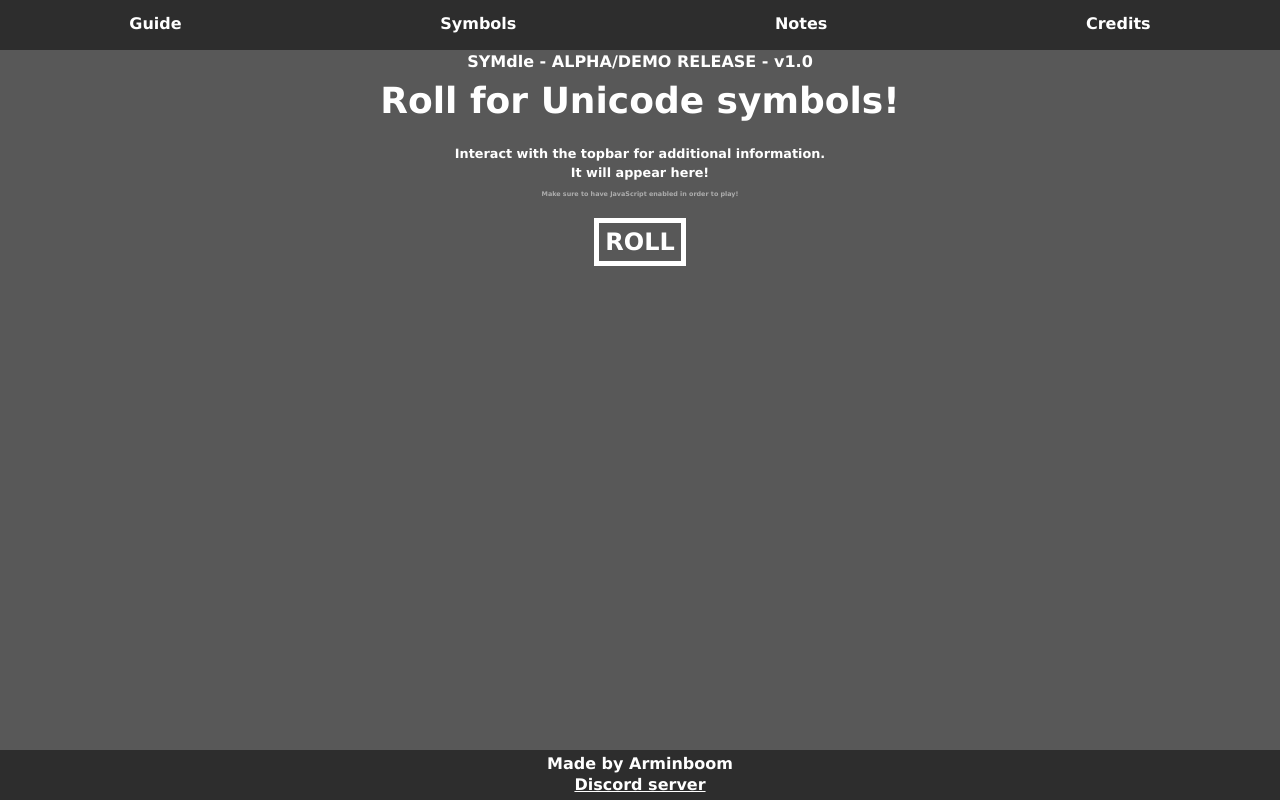
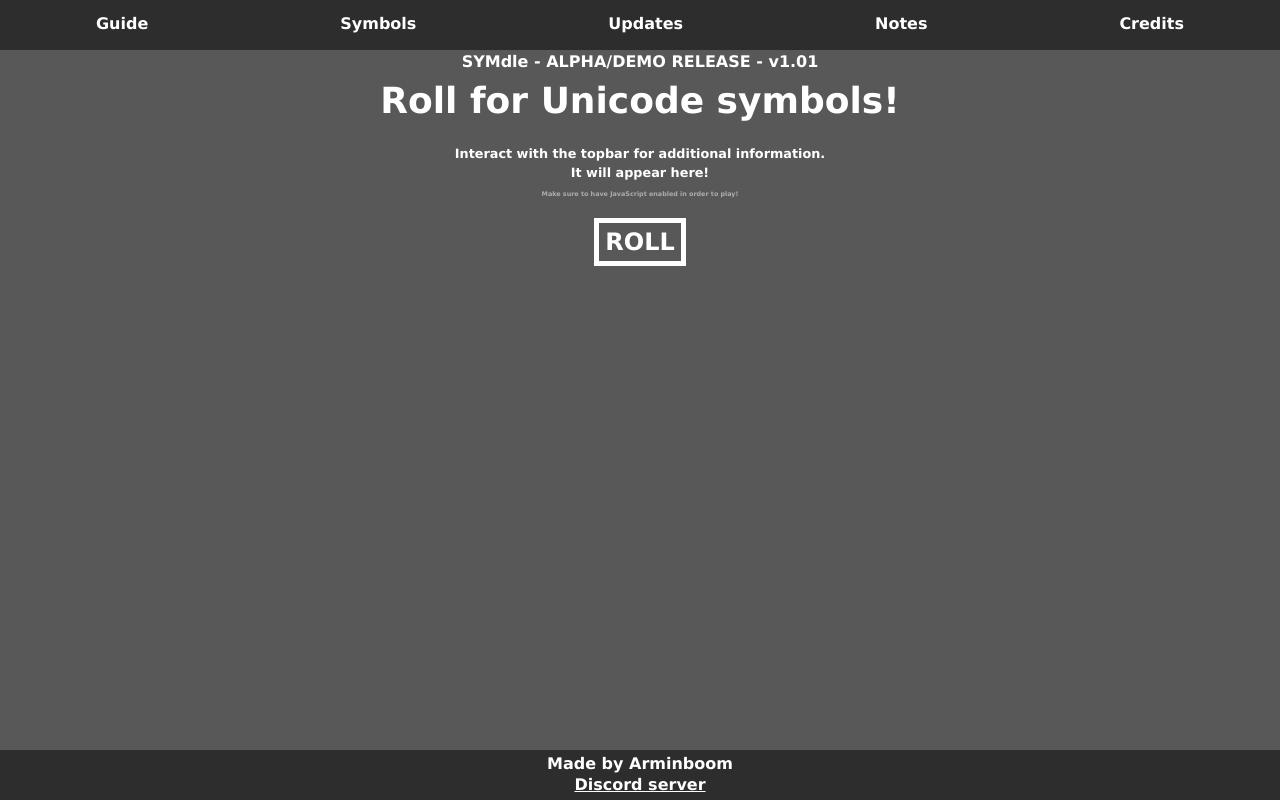
Before and after one commit to arminboom/SYMdleDEMO, a plain HTML site: page index.html in a window 1280 px wide. Drawn offline with nearby package versions, Linux system fonts and the light colour scheme.

Commit message:
Update index.html
Updated for v1.01 ALPHA

```diff
--- a/index.html
+++ b/index.html
@@ -17,6 +17,7 @@
         <div class="d-flex">
             <section id="htpshow" onclick="htpshow()" class="m-auto py-3 showcontent">Guide</section>
             <section id="symshow" onclick="symshow()" class="m-auto py-3 showcontent">Symbols</section>
+            <section id="enshowshow" onclick="updshow()" class="m-auto py-3 showcontent">Updates</section>
             <section id="enshowshow" onclick="enshow()" class="m-auto py-3 showcontent">Notes</section>
             <section id="cshow" onclick="cshow()" class="m-auto py-3 showcontent">Credits</section>
         </div>
@@ -25,7 +26,7 @@
     <main>
         <div id="roll">
             <div class="disappear">
-                SYMdle - ALPHA/DEMO RELEASE - v1.0
+                SYMdle - ALPHA/DEMO RELEASE - v1.01
                 <p>Roll for Unicode symbols!</p>
                 <p id="info">Interact with the topbar for additional information.<br>It will appear here!<br><span id="disclaimer">Make sure to have JavaScript enabled in order to play!</span></p>
                 <button onclick="displaymessage()" id="rollbutton">ROLL</button>
```
